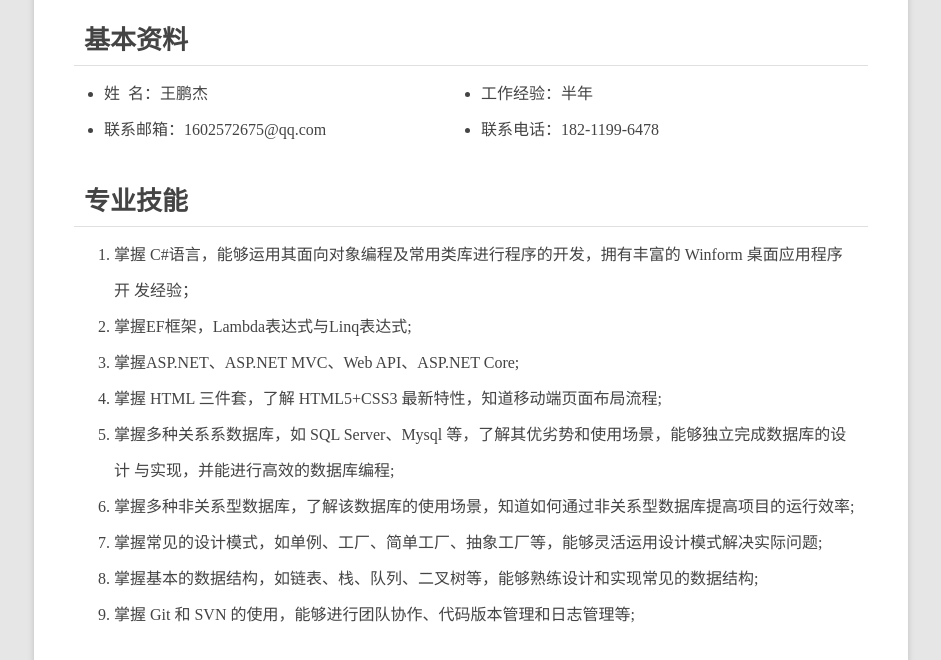
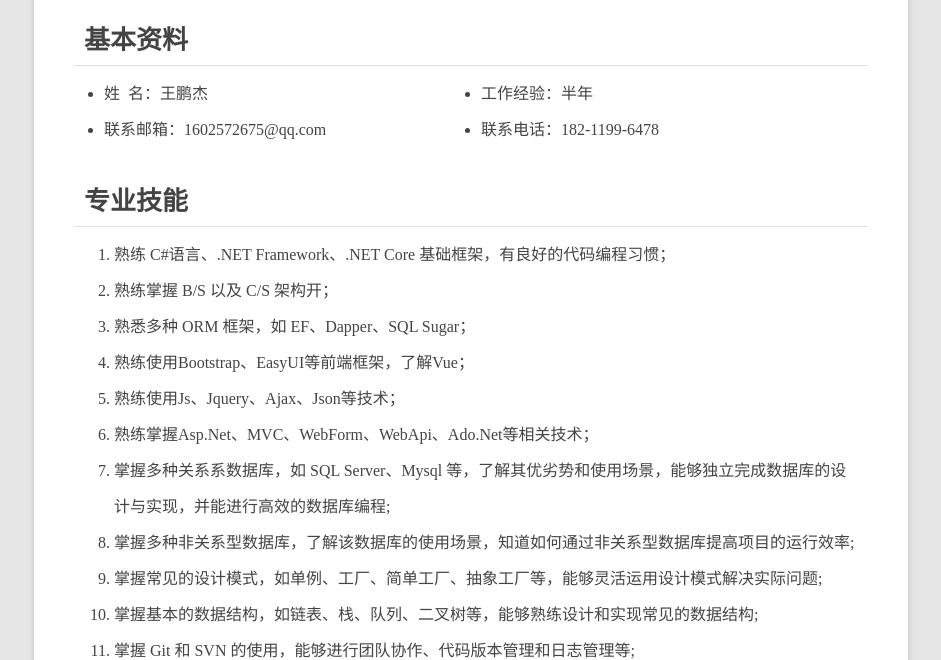
Before and after one commit to Rac-ice/Rac-ice.github.io, a plain HTML site: page resume.html in a window 1280 px wide. Shown: the part 137-797 px from the top of the page, without its empty margins (169-1110 px from the left). Drawn offline with Linux system fonts and the light colour scheme.

Commit message:
Update resume.html

```diff
--- a/resume.html
+++ b/resume.html
@@ -29,13 +29,13 @@
             <h2 class="panel-head">专业技能</h2>
             <div class="panel-body">
                 <ol class="content-list">
-                    <li>掌握 C#语言，能够运用其面向对象编程及常用类库进行程序的开发，拥有丰富的 Winform 桌面应用程序开
-发经验；</li>
-                    <li>掌握EF框架，Lambda表达式与Linq表达式;</li>
-                    <li>掌握ASP.NET、ASP.NET MVC、Web API、ASP.NET Core;</li>
-                    <li>掌握 HTML 三件套，了解 HTML5+CSS3 最新特性，知道移动端页面布局流程;</li>
-                    <li>掌握多种关系系数据库，如 SQL Server、Mysql 等，了解其优劣势和使用场景，能够独立完成数据库的设计
-与实现，并能进行高效的数据库编程;</li>
+                    <li>熟练 C#语言、.NET Framework、.NET Core 基础框架，有良好的代码编程习惯；</li>
+                    <li>熟练掌握 B/S 以及 C/S 架构开；</li>
+                    <li>熟悉多种 ORM 框架，如 EF、Dapper、SQL Sugar；</li>
+                    <li>熟练使用Bootstrap、EasyUI等前端框架，了解Vue；</li>
+                    <li>熟练使用Js、Jquery、Ajax、Json等技术；</li>
+                    <li>熟练掌握Asp.Net、MVC、WebForm、WebApi、Ado.Net等相关技术；</li>
+                    <li>掌握多种关系系数据库，如 SQL Server、Mysql 等，了解其优劣势和使用场景，能够独立完成数据库的设计与实现，并能进行高效的数据库编程;</li>
                     <li>掌握多种非关系型数据库，了解该数据库的使用场景，知道如何通过非关系型数据库提高项目的运行效率;</li>
                     <li>掌握常见的设计模式，如单例、工厂、简单工厂、抽象工厂等，能够灵活运用设计模式解决实际问题;</li>
                     <li>掌握基本的数据结构，如链表、栈、队列、二叉树等，能够熟练设计和实现常见的数据结构;</li>
```
